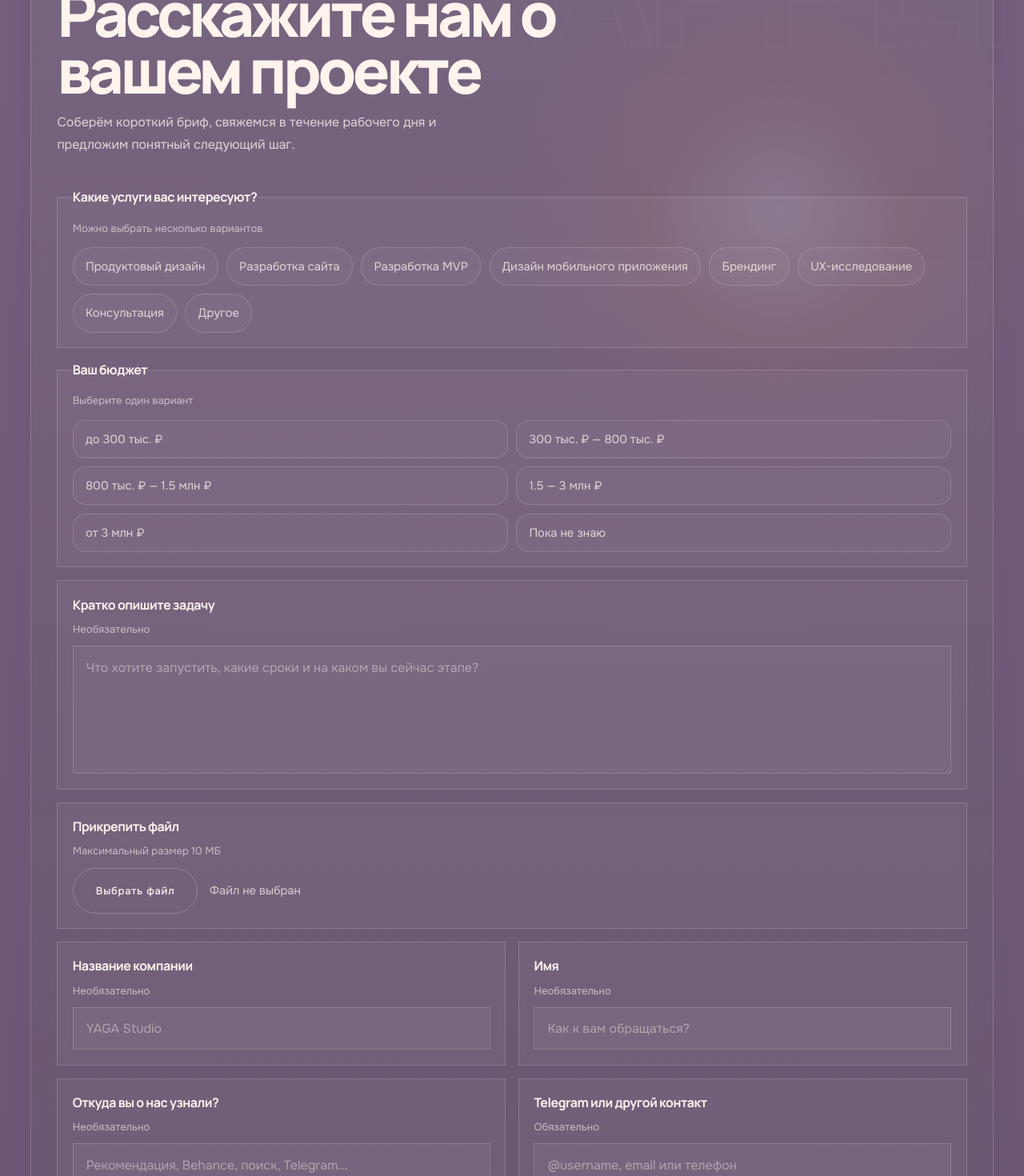
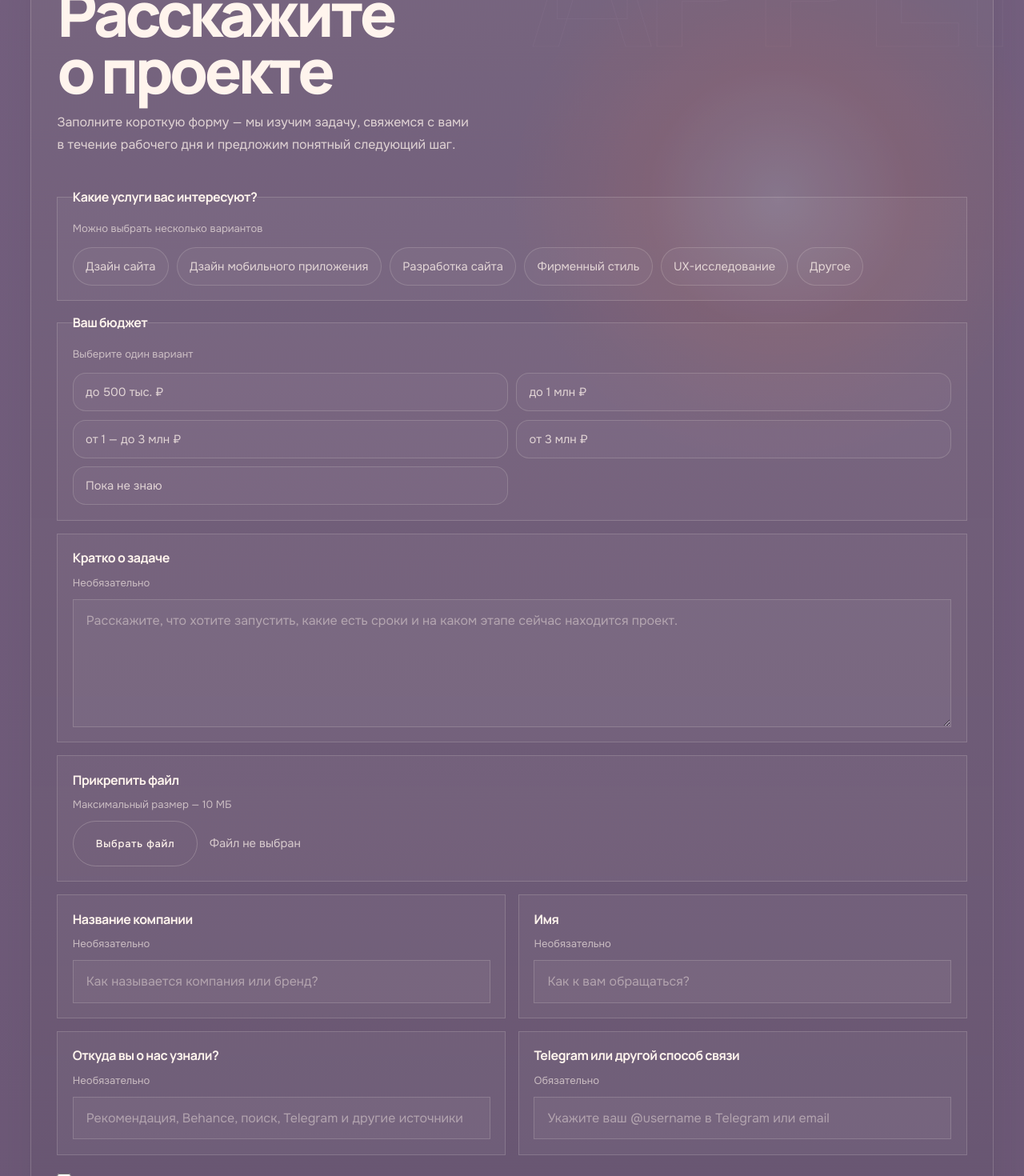
Before and after one commit to Yaroslav-Chertov/yaga-studio, a Next.js app: page / in a window 1280 px wide. Shown: the part 5380-6850 px from the top of the page at 80% size. Built offline with nearby package versions, Linux system fonts and the light colour scheme.

Commit message:
fix contact

```diff
--- a/components/Contact.tsx
+++ b/components/Contact.tsx
@@ -4,21 +4,18 @@ import { ChangeEvent, FormEvent, useRef, useState } from "react";
 import { useInView } from "framer-motion";
 
 const SERVICES = [
-  "Продуктовый дизайн",
+  "Дзайн сайта",
+  "Дзайн мобильного приложения",
   "Разработка сайта",
-  "Разработка MVP",
-  "Дизайн мобильного приложения",
-  "Брендинг",
+  "Фирменный стиль",
   "UX-исследование",
-  "Консультация",
   "Другое",
 ] as const;
 
 const BUDGETS = [
-  "до 300 тыс. ₽",
-  "300 тыс. ₽ — 800 тыс. ₽",
-  "800 тыс. ₽ — 1.5 млн ₽",
-  "1.5 — 3 млн ₽",
+  "до 500 тыс. ₽",
+  "до 1 млн ₽",
+  "от 1 — до 3 млн ₽",
   "от 3 млн ₽",
   "Пока не знаю",
 ] as const;
@@ -197,10 +194,11 @@ export default function Contact() {
       >
         <div className="contact__intro">
           <span className="contact__label">Контакт</span>
-          <h2 className="contact__heading">Расскажите нам о вашем проекте</h2>
+          <h2 className="contact__heading">Расскажите о&nbsp;проекте</h2>
           <p className="contact__lead">
-            Соберём короткий бриф, свяжемся в течение рабочего дня и предложим понятный
-            следующий шаг.
+            Заполните короткую форму&nbsp;&mdash; мы&nbsp;изучим задачу,
+            свяжемся с&nbsp;вами в&nbsp;течение рабочего дня и&nbsp;предложим
+            понятный следующий шаг.
           </p>
         </div>
 
@@ -242,8 +240,12 @@ export default function Contact() {
                   errors.services ? " is-invalid" : ""
                 }`}
               >
-                <legend className="contact__legend">Какие услуги вас интересуют?</legend>
-                <p className="contact__hint">Можно выбрать несколько вариантов</p>
+                <legend className="contact__legend">
+                  Какие услуги вас интересуют?
+                </legend>
+                <p className="contact__hint">
+                  Можно выбрать несколько вариантов
+                </p>
                 <div className="contact__choices">
                   {SERVICES.map((service) => {
                     const checked = values.services.includes(service);
@@ -294,18 +296,20 @@ export default function Contact() {
                     </label>
                   ))}
                 </div>
-                {errors.budget ? <p className="contact__error">{errors.budget}</p> : null}
+                {errors.budget ? (
+                  <p className="contact__error">{errors.budget}</p>
+                ) : null}
               </fieldset>
 
               <label className="contact__field contact__field--full">
-                <span className="contact__legend">Кратко опишите задачу</span>
+                <span className="contact__legend">Кратко о задаче</span>
                 <span className="contact__hint">Необязательно</span>
                 <textarea
                   name="message"
                   value={values.message}
                   onChange={handleInputChange}
                   rows={6}
-                  placeholder="Что хотите запустить, какие сроки и на каком вы сейчас этапе?"
+                  placeholder="Расскажите, что хотите запустить, какие есть сроки и на каком этапе сейчас находится проект."
                 />
               </label>
 
@@ -315,7 +319,9 @@ export default function Contact() {
                 }`}
               >
                 <span className="contact__legend">Прикрепить файл</span>
-                <span className="contact__hint">Максимальный размер 10 МБ</span>
+                <span className="contact__hint">
+                  Максимальный размер — 10 МБ
+                </span>
                 <div className="contact__upload">
                   <input
                     ref={fileInputRef}
@@ -335,7 +341,9 @@ export default function Contact() {
                     {file ? file.name : "Файл не выбран"}
                   </span>
                 </div>
-                {errors.file ? <p className="contact__error">{errors.file}</p> : null}
+                {errors.file ? (
+                  <p className="contact__error">{errors.file}</p>
+                ) : null}
               </div>
 
               <label className="contact__field">
@@ -346,7 +354,7 @@ export default function Contact() {
                   name="company"
                   value={values.company}
                   onChange={handleInputChange}
-                  placeholder="YAGA Studio"
+                  placeholder="Как называется компания или бренд?"
                 />
               </label>
 
@@ -370,21 +378,27 @@ export default function Contact() {
                   name="referral"
                   value={values.referral}
                   onChange={handleInputChange}
-                  placeholder="Рекомендация, Behance, поиск, Telegram..."
+                  placeholder="Рекомендация, Behance, поиск, Telegram и другие источники"
                 />
               </label>
 
-              <label className={`contact__field${errors.contact ? " is-invalid" : ""}`}>
-                <span className="contact__legend">Telegram или другой контакт</span>
+              <label
+                className={`contact__field${errors.contact ? " is-invalid" : ""}`}
+              >
+                <span className="contact__legend">
+                  Telegram или другой способ связи
+                </span>
                 <span className="contact__hint">Обязательно</span>
                 <input
                   type="text"
                   name="contact"
                   value={values.contact}
                   onChange={handleInputChange}
-                  placeholder="@username, email или телефон"
+                  placeholder="Укажите ваш @username в Telegram или email"
                   aria-invalid={Boolean(errors.contact)}
-                  aria-describedby={errors.contact ? "contact-error" : undefined}
+                  aria-describedby={
+                    errors.contact ? "contact-error" : undefined
+                  }
                 />
                 {errors.contact ? (
                   <p id="contact-error" className="contact__error">
@@ -394,7 +408,9 @@ export default function Contact() {
               </label>
             </div>
 
-            <label className={`contact__consent${errors.consent ? " is-invalid" : ""}`}>
+            <label
+              className={`contact__consent${errors.consent ? " is-invalid" : ""}`}
+            >
               <input
                 type="checkbox"
                 name="consent"
@@ -402,18 +418,20 @@ export default function Contact() {
                 onChange={handleInputChange}
               />
               <span>
-                Нажимая на кнопку, вы даёте согласие на обработку персональных данных и
-                соглашаетесь с политикой конфиденциальности.
+                Нажимая на кнопку, вы даёте согласие на обработку персональных
+                данных и соглашаетесь с политикой конфиденциальности.
               </span>
             </label>
             {errors.consent ? (
-              <p className="contact__error contact__error--consent">{errors.consent}</p>
+              <p className="contact__error contact__error--consent">
+                {errors.consent}
+              </p>
             ) : null}
 
             <div className="contact__footer">
               <p className="contact__note">
-                Ответим в течение рабочего дня и при необходимости запросим детали по
-                задаче.
+                Обычно отвечаем в&nbsp;течение рабочего дня. Если потребуется,
+                уточним детали по&nbsp;задаче.
               </p>
               <button
                 type="submit"
```
